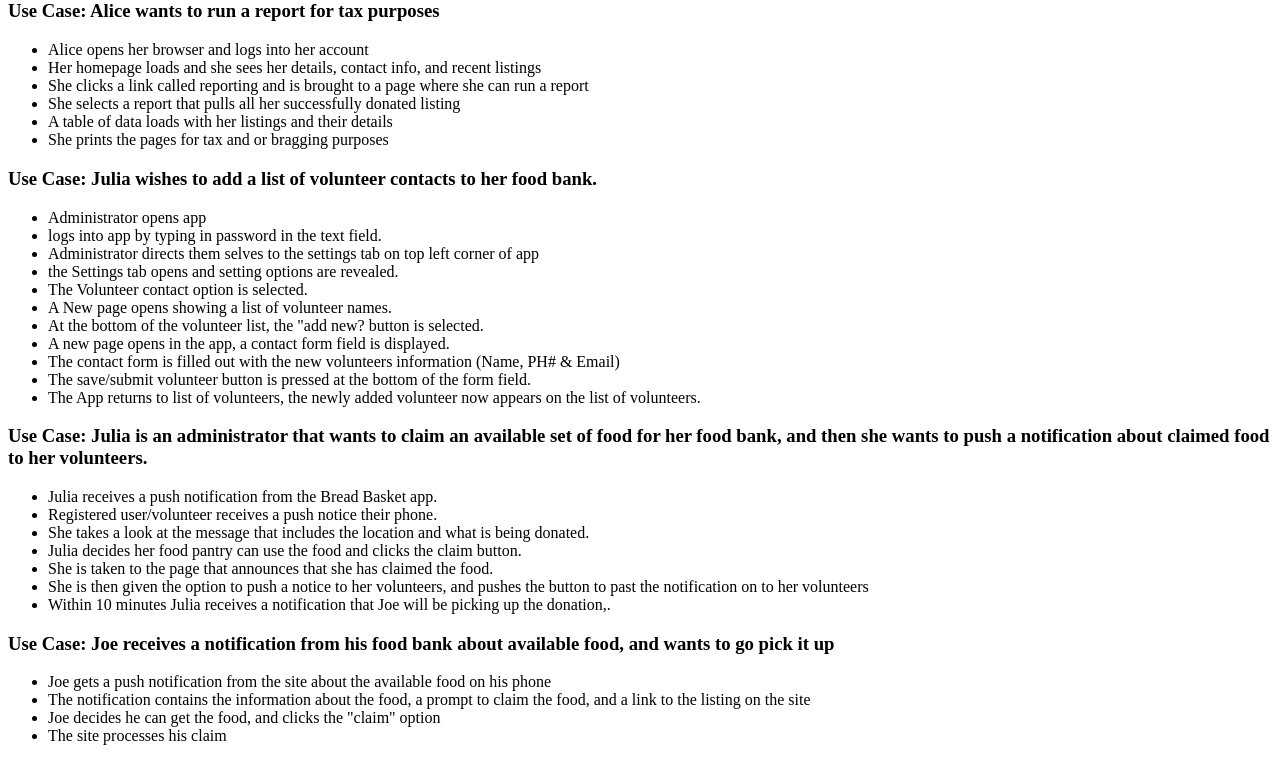
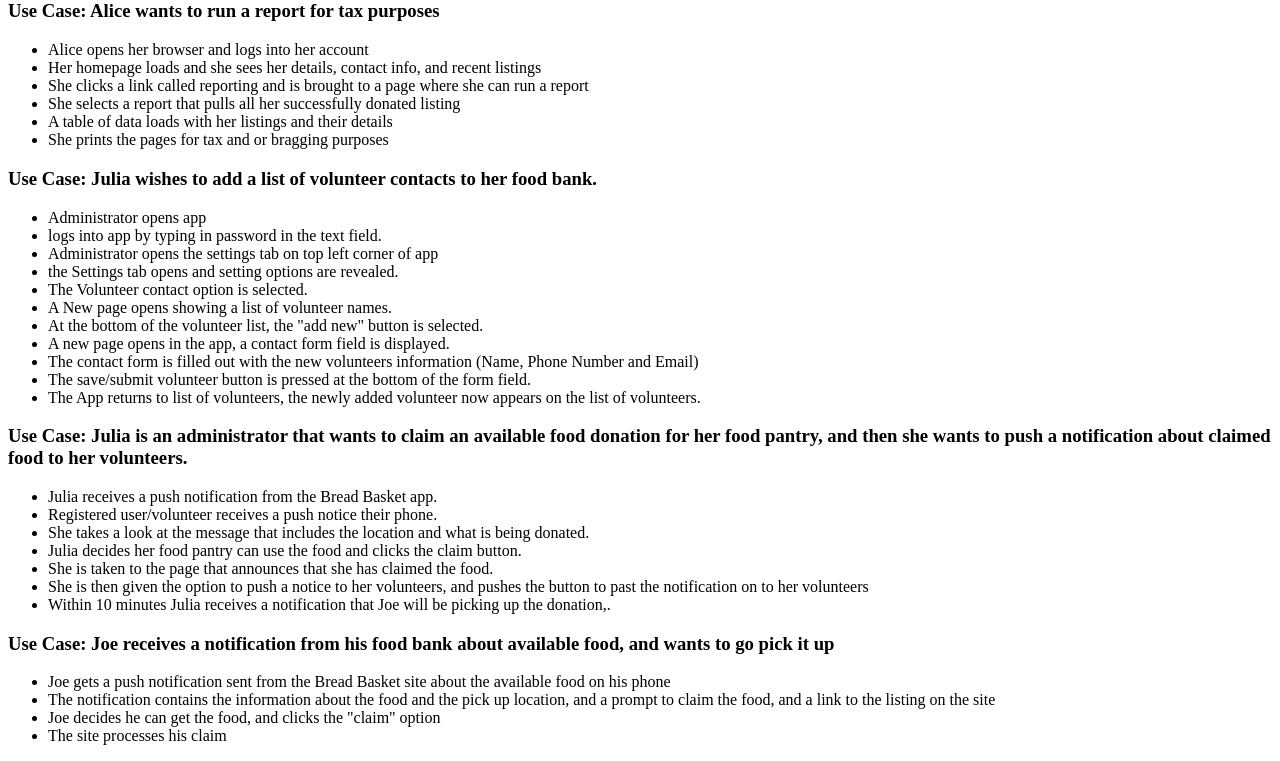
Before and after one commit to brbrown59/bread-basket, a PHP site: page /public_html/documentation/use-cases.php in a window 1280 px wide. Shown: the part 1095-1856 px from the top of the page. Run offline with PHP 8.4, Linux system fonts and the light colour scheme.

Commit message:
A few small changes.

```diff
--- a/public_html/documentation/use-cases.php
+++ b/public_html/documentation/use-cases.php
@@ -72,18 +72,18 @@
 		<ul>
 			<li>Administrator opens app</li>
 			<li>logs into app  by typing in password in the text field.</li>
-			<li>Administrator directs them selves to the settings tab on top left corner of app</li>
+			<li>Administrator opens the settings tab on top left corner of app</li>
 			<li>the Settings tab opens and setting options are revealed.</li>
 			<li>The Volunteer contact option is selected.</li>
 			<li>A New page opens showing a list of volunteer names.</li>
-			<li>At the bottom of the volunteer list, the "add new? button is selected.</li>
+			<li>At the bottom of the volunteer list, the "add new" button is selected.</li>
 			<li>A new page opens in the app, a contact form field is displayed.</li>
-			<li>The contact form is filled out with the new volunteers information (Name, PH# & Email)</li>
+			<li>The contact form is filled out with the new volunteers information (Name, Phone Number and Email)</li>
 			<li>The save/submit volunteer button is pressed at the bottom of the form field.</li>
 			<li>The App returns to list of volunteers, the newly added volunteer now appears on the list of volunteers.</li>
 		</ul>
 
-		<h3>Use Case: Julia is an administrator that wants to claim an available set of food for her food bank, and then she wants to push a notification about claimed food to her volunteers.</h3>
+		<h3>Use Case: Julia is an administrator that wants to claim an available food donation for her food pantry, and then she wants to push a notification about claimed food to her volunteers.</h3>
 		<ul>
 			<li>Julia receives a push notification from the Bread Basket app.</li>
 			<li>Registered user/volunteer receives a push notice their phone.</li>
@@ -96,8 +96,8 @@
 
 		<h3>Use Case: Joe receives a notification from his food bank about available food, and wants to go pick it up</h3>
 		<ul>
-			<li>Joe gets a push notification from the site about the available food on his phone</li>
-			<li>The notification contains the information about the food, a prompt to claim the food, and a link to the listing on the site</li>
+			<li>Joe gets a push notification sent from the Bread Basket site about the available food on his phone</li>
+			<li>The notification contains the information about the food and the pick up location, and a prompt to claim the food, and a link to the listing on the site</li>
 			<li>Joe decides he can get the food, and clicks the "claim" option</li>
 			<li>The site processes his claim</li>
 		</ul>
```
